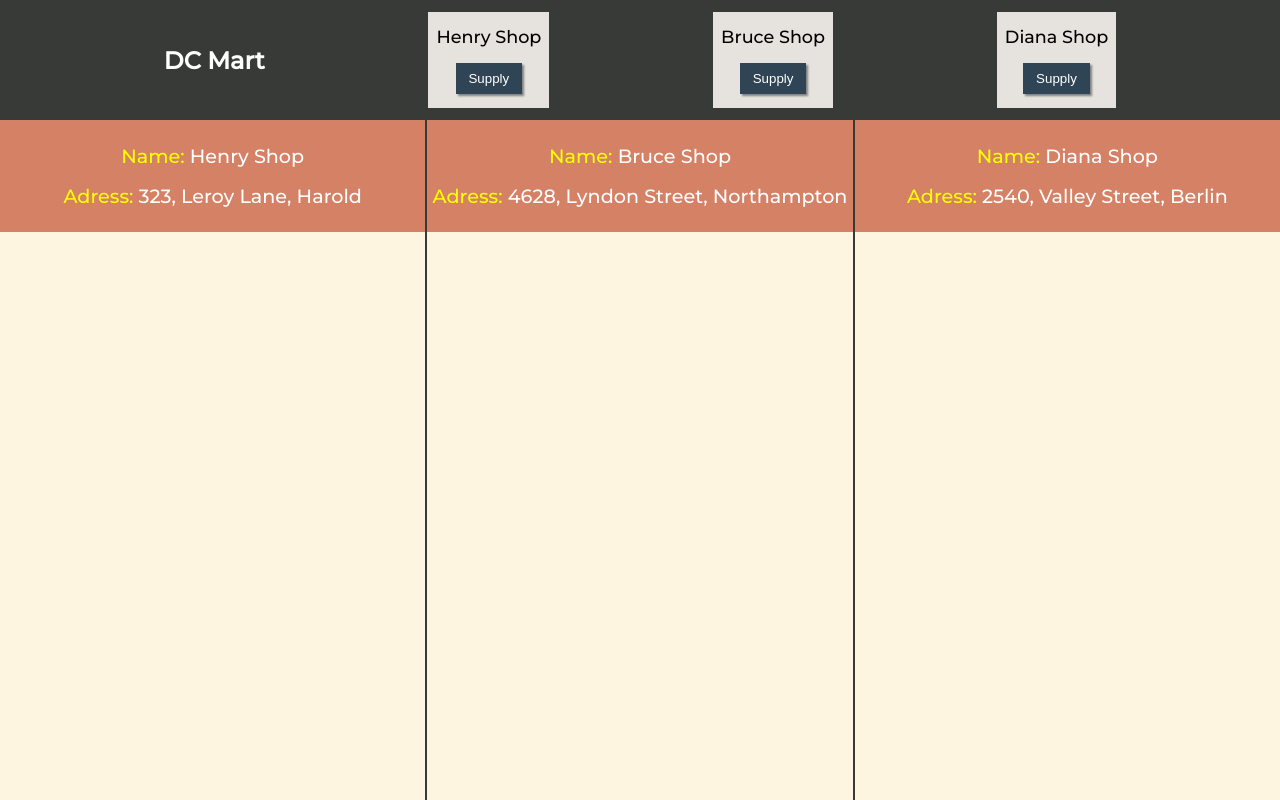
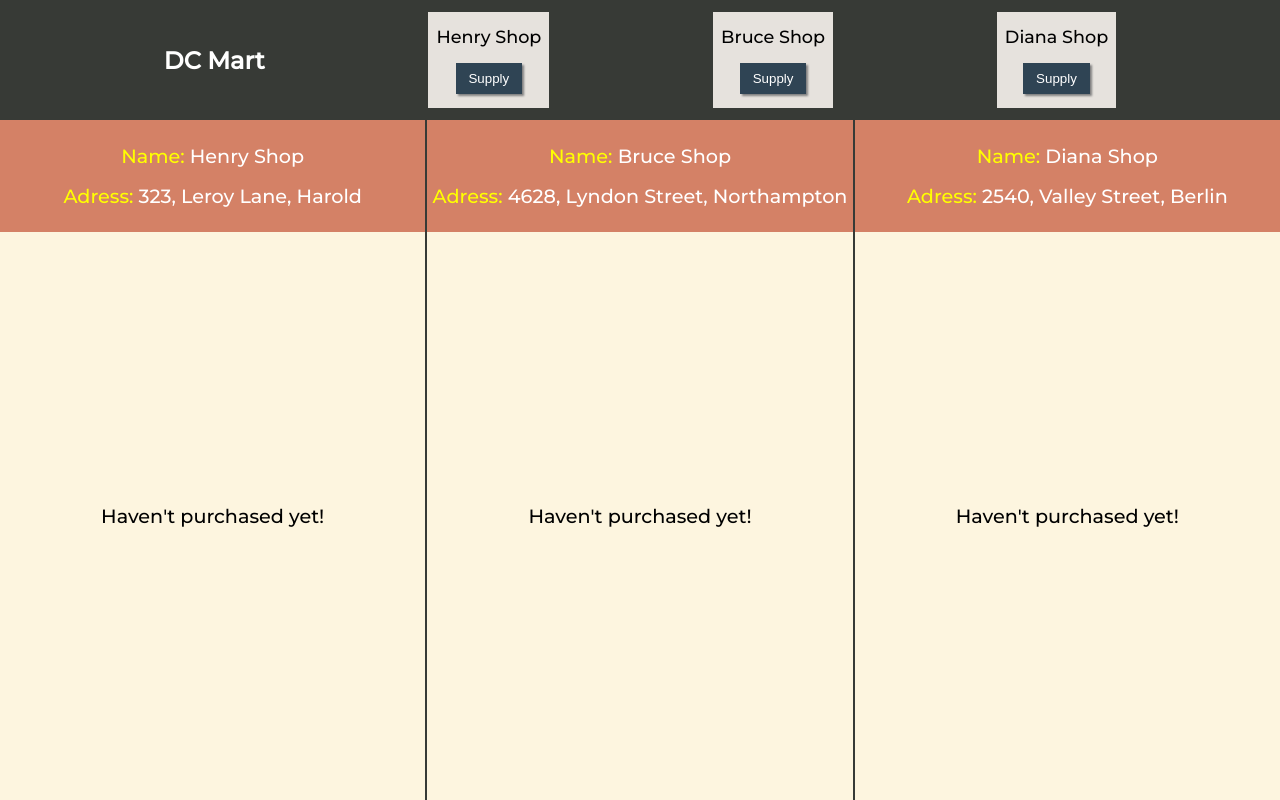
Before and after one commit to tringapps-sivaprathap/reactjs-wholesale-shop, a React (Create React App) app: page / in a window 1280 px wide. Built offline with nearby package versions, Linux system fonts and the light colour scheme.

Commit message:
files updated

```diff
--- a/src/index.scss
+++ b/src/index.scss
@@ -4,6 +4,7 @@
   margin: 0;
   padding: 0;
   box-sizing: border-box;
+  user-select: none;
 }
 
 body {
--- a/src/interfaces/RetailerInterface.ts
+++ b/src/interfaces/RetailerInterface.ts
@@ -6,6 +6,7 @@ export interface Product {
 
 export interface Retailer {
   id: string;
+  date: Date;
   c_user: boolean;
   name: string;
   address: string;
--- a/src/pages/Home/components/Retailers/Retailer/RetailerComponent.scss
+++ b/src/pages/Home/components/Retailers/Retailer/RetailerComponent.scss
@@ -41,4 +41,13 @@
       }
     }
   }
+
+  &__body--empty {
+    height: 100%;
+    @include displayFlex();
+
+    p {
+      font-size: 1.2rem;
+    }
+  }
 }
--- a/src/pages/Home/components/Retailers/Retailer/RetailerComponent.tsx
+++ b/src/pages/Home/components/Retailers/Retailer/RetailerComponent.tsx
@@ -7,7 +7,7 @@ interface RetailerProps {
 }
 
 const RetailerComponent: FC<RetailerProps> = ({ retailer }) => {
-  const { name, address, products } = retailer;
+  const { name, address, products, date } = retailer;
 
   return (
     <div className="retailer">
@@ -16,9 +16,11 @@ const RetailerComponent: FC<RetailerProps> = ({ retailer }) => {
         <p><span>Adress:</span> {address}</p>
       </div>
 
-      <div className='retailer__body'>
+      <div className={ products.length === 0 ? 'retailer__body--empty' : 'retailer__body'}>
+        {products.length === 0 && <p>Haven't purchased yet!</p>}
         {products.map((product) => (
           <div className='product' key={product.name}>
+            <p>Date: {new Date(date).toLocaleDateString().slice(0, 10).replaceAll('/', '-')}</p>
             <p>Product: {product.name}</p>
             <p>Quantity: {product.stock}{product.unit}</p>
           </div>
--- a/src/redux/retailersSlice.ts
+++ b/src/redux/retailersSlice.ts
@@ -10,6 +10,7 @@ const initialState: InitialState = {
   retailers: JSON.parse(localStorage.getItem('retailers') || JSON.stringify([
     {
       id: uuidv4(),
+      date: new Date(),
       c_user: false,
       name: 'Henry Shop',
       address: ' 323, Leroy Lane,  Harold',
@@ -17,6 +18,7 @@ const initialState: InitialState = {
     },
     {
       id: uuidv4(),
+      date: new Date(),
       c_user: false,
       name: 'Bruce Shop',
       address: '4628, Lyndon Street, Northampton',
@@ -24,6 +26,7 @@ const initialState: InitialState = {
     },
     {
       id: uuidv4(),
+      date: new Date(),
       c_user: false,
       name: 'Diana Shop',
       address: '2540, Valley Street, Berlin',
@@ -49,6 +52,8 @@ const retailersSlice = createSlice({
         state.retailers[retailerIndex].products[productIndex].stock += action.payload.quantity
       }
 
+      state.retailers[retailerIndex].date = new Date();
+
       localStorage.setItem('retailers', JSON.stringify(state.retailers))
     }
   }
--- a/src/sharedComponents/Overlay/OverlayComponent.scss
+++ b/src/sharedComponents/Overlay/OverlayComponent.scss
@@ -13,7 +13,7 @@
   .overlay {
     margin: 10vh 0;
     background-color: #FDF5DF;
-    width: 80%;
+    width: 65%;
     height: 80vh;
     overflow-y: auto;
     box-shadow: 5px 5px 20px black;
```
